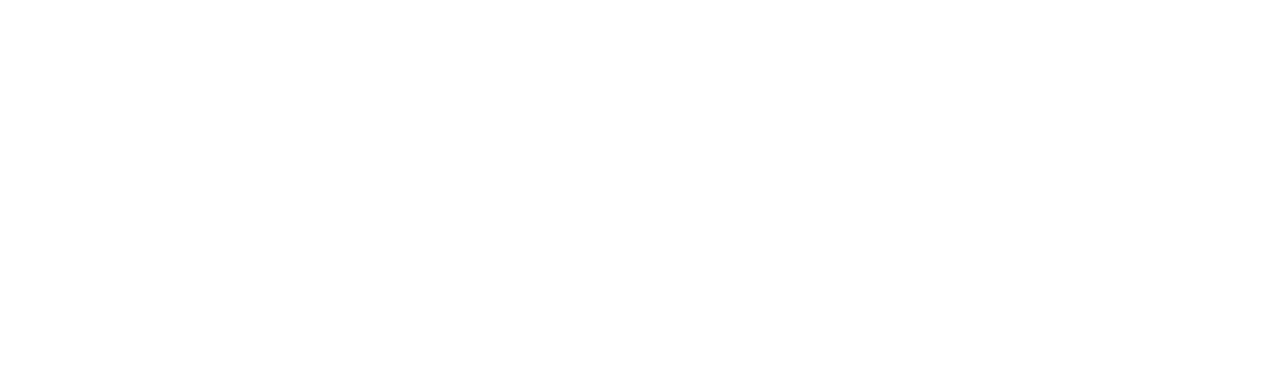
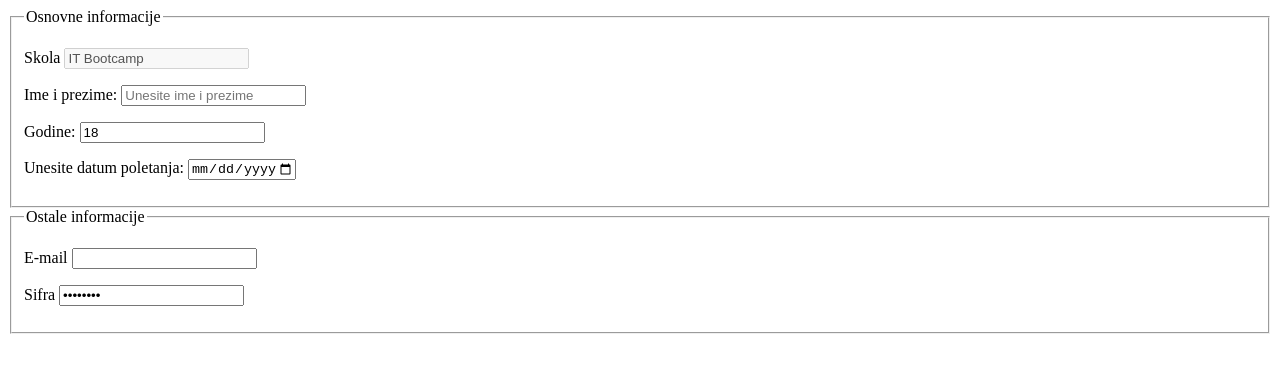
Before and after one commit to adilovicmedina/vezbeGit, a plain HTML site: page index.html in a window 1280 px wide. Drawn offline with Linux system fonts and the light colour scheme.

Commit message:
HTML forma

```diff
--- a/index.html
+++ b/index.html
@@ -6,6 +6,42 @@
     <title>Hello world!</title>
 </head>
 <body>
+    <form action="">
+        <fieldset>
+            <legend>Osnovne informacije</legend>
+            <p>
+                <label>Skola</label>
+                <input type="text" value="IT Bootcamp" disabled>
+            </p>
 
+
+            <p>
+                <label>Ime i prezime:</label>
+                <input type="text" placeholder="Unesite ime i prezime"/>
+            </p>
+            <p>
+                <label>Godine: </label>
+                <input type="number" value="18" min="18" step="1"/>
+            </p>
+            <p>
+                <label>Unesite datum poletanja:</label>
+                <input type="date" min="2020-12-01" max="2021-01-31" step="7">
+            </p>
+
+        </fieldset>
+
+        <fieldset>
+            <legend>Ostale informacije</legend>
+            <p>
+                <label>E-mail</label>
+                <input type="email"/>
+            </p>
+            <p>
+                <label>Sifra</label>
+                <input type="password" value="********"/>
+            </p>
+
+        </fieldset>
+    </form>
 </body>
 </html>
```
Also changed, not shown: 1 other file.
